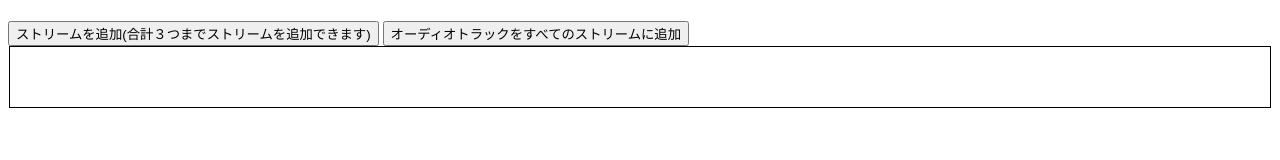
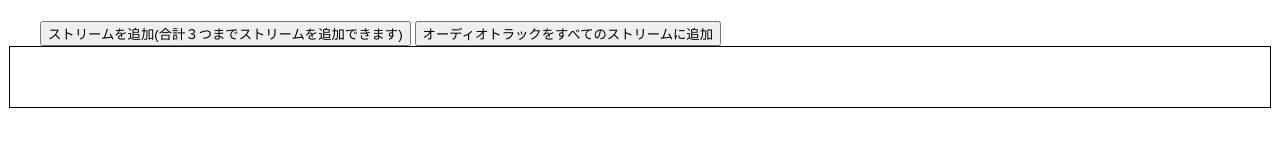
Before and after one commit to turbographics2000/WebRTCCloseTest, a plain HTML site: page docs/index.html in a window 1280 px wide. Drawn offline with Linux system fonts and the light colour scheme.

Commit message:
スタイル調整

```diff
--- a/docs/style.css
+++ b/docs/style.css
@@ -1,8 +1,10 @@
-#container {
+#header, #container {
     width: 1200px;
     margin: auto;
+}
+#container {
     padding: 30px;
-    border: 1px solid;
+    border:1px solid;
 }
 .streams {
     overflow: hidden;
```
